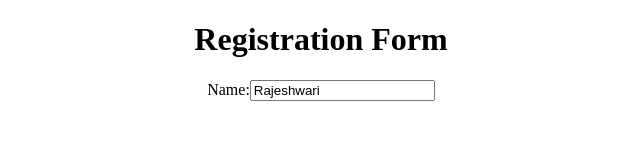
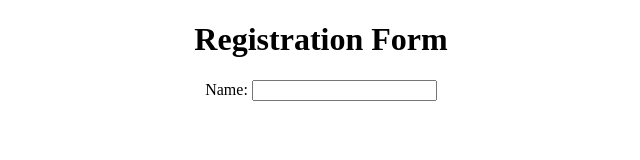
Before and after one commit to asbdu45123054511802112025/Project, a plain HTML site: page index.html in a window 1280 px wide. Shown: the full height of the page, 319-959 px from the left. Drawn offline with Linux system fonts and the light colour scheme.

Commit message:
Update index.html

```diff
--- a/index.html
+++ b/index.html
@@ -10,7 +10,7 @@
     <center>
       <h1>Registration Form</h1>
       <form method="post">
-        Name:<input type="name" value="Rajeshwari">
+        Name:  <input type="name" value="">
       </form>
     </center>
   </body>
```
